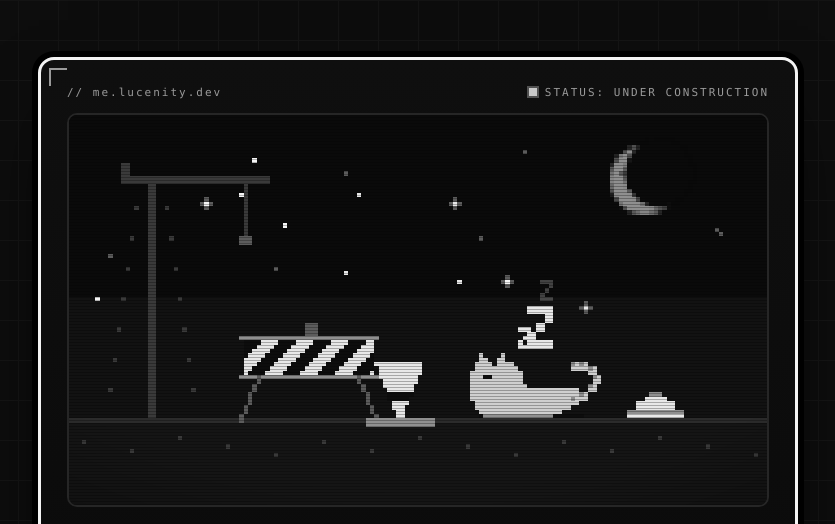
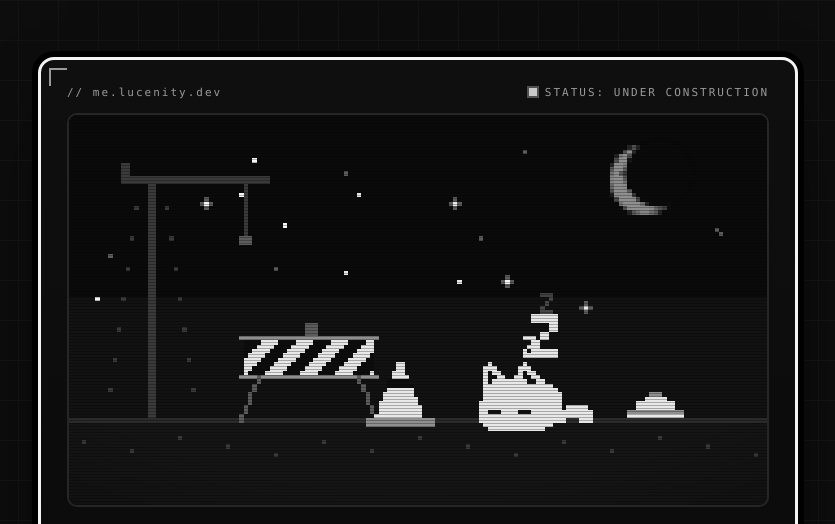
Before and after one commit to lucenity0/portfolio, a plain HTML site: page index.html in a window 1280 px wide. Shown: the top 524 px of the page, without its empty margins (222-1057 px from the left). Drawn offline with Linux system fonts and the light colour scheme.

Commit message:
Flip traffic cone upright; move Zzz to rise from the cat's head

```diff
--- a/index.html
+++ b/index.html
@@ -232,28 +232,28 @@
     }
   }
 
-  // ---- sleeping cat: head up-left, body lying to the right -------------
-  // # body   o outline/shade   - closed eye   . transparent   (tail is procedural)
+  // ---- sleeping cat: head/face on the RIGHT, back sloping down-left,
+  //      two closed-eye dashes, a paw poking out at the bottom-left. --------
+  // # body   - closed eye   . transparent
   const CAT = [
-    "..#....#......................",
-    "..##..##......................",
-    ".####.####....................",
-    ".##########...................",
-    "############..................",
-    "###--#######..................",
-    "############..................",
-    "#############.................",
-    "#########################.....",
-    "#########################.....",
-    "#########################.....",
-    ".#######################......",
-    ".######################.......",
-    "..###################.........",
-    "...oooooooooooooooo...........",
-  ];
-  const CATMAP = { '#':C.body, 'o':C.dim, '-':C.shadow };
-  // tail curl (procedural): points relative to cat origin, swept up-right
-  const TAIL = [[23,10],[25,9],[27,7],[28,5],[27,3],[25,2],[23,2]];
+  "..#.......#...............",
+  ".###.....###..............",
+  ".#.##....#.##.............",
+  ".#..##..##..##............",
+  ".#.########..##...........",
+  ".################.........",
+  ".#################........",
+  ".##################.......",
+  ".##################.......",
+  "###################.......",
+  "###################.#####.",
+  "##...####...##############",
+  "##########################",
+  "####################...###",
+  ".################.........",
+  "..#############...........",
+];
+  const CATMAP = { '#':C.light, '-':C.shadow };
 
   // ---- little "Z" glyph (3x5) ------------------------------------------
   const Z = ["###","..#",".#.","#..","###"];
@@ -345,21 +345,19 @@
     (function cone(x0){
       const baseY=GROUND_Y-1;
       for(let r=0;r<13;r++){
-        const w = 2 + Math.floor(r*0.8);
+        const w = 2 + Math.floor((12-r)*0.8);   // wide base -> narrow tip
         const y = baseY - r;
-        px(x0 - w/2, y, w, 1, (r>3 && r<6) ? C.shadow : C.light);   // stripe band
+        px(x0 - w/2, y, w, 1, (r>6 && r<9) ? C.shadow : C.light);   // stripe band on upper cone
       }
       px(x0-8, baseY+1, 16, 2, C.dim);   // base
     })(76);
 
     // ---- the sleeping cat ----
     const breathe = reduce ? 0 : (Math.sin(t*0.0022) > 0.3 ? -1 : 0);   // gentle 1px rise
-    const catX = 92, catY = GROUND_Y - 15 + breathe;
+    const catX = 94, catY = GROUND_Y - 13 + breathe;
     // soft shadow
-    px(catX+2, GROUND_Y-1, 24, 1, C.shadow);
+    px(catX+3, GROUND_Y-1, 15, 1, C.shadow);
     sprite(CAT, catX, catY, CATMAP);
-    // tail curl
-    for(const [tx,ty] of TAIL){ px(catX+tx, catY+ty, 2, 2, C.body); px(catX+tx, catY+ty, 1,1, C.dim); }
 
     // ---- hard hat resting to the right of the cat ----
     (function hat(x0){
@@ -377,10 +375,10 @@
       for(let i=0;i<3;i++){
         const p = ((t + i*860) % cyc) / cyc;          // 0..1
         const a = p < .18 ? p/.18 : (p > .7 ? (1-p)/.3 : 1);
-        drawZ(catX+9 + p*8, (catY-1) - p*17, 1 + (i>1?1:0), Math.max(0,a));
+        drawZ(catX+9 + p*6, (catY-1) - p*16, 1 + (i>1?1:0), Math.max(0,a));
       }
     } else {
-      drawZ(catX+12, catY-6, 2, .9);
+      drawZ(catX+11, catY-5, 2, .9);
     }
   }
 
```
